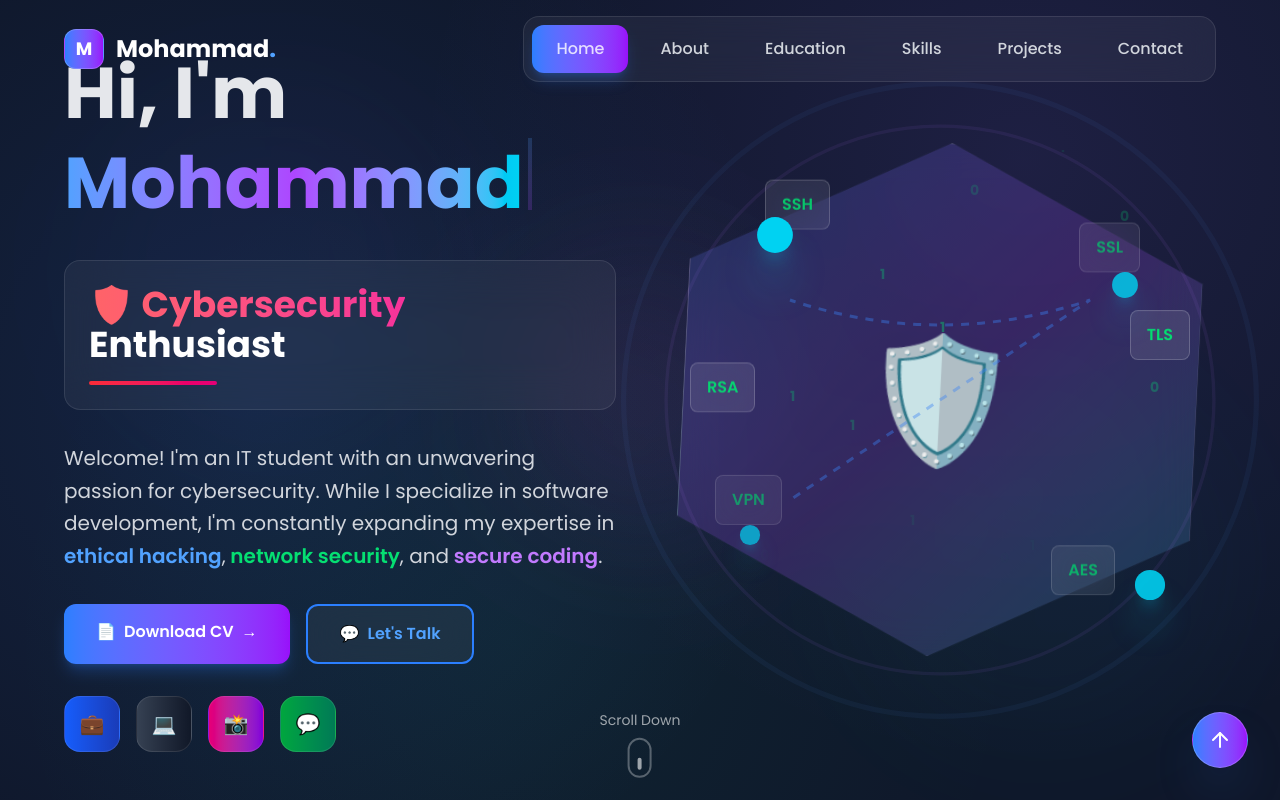
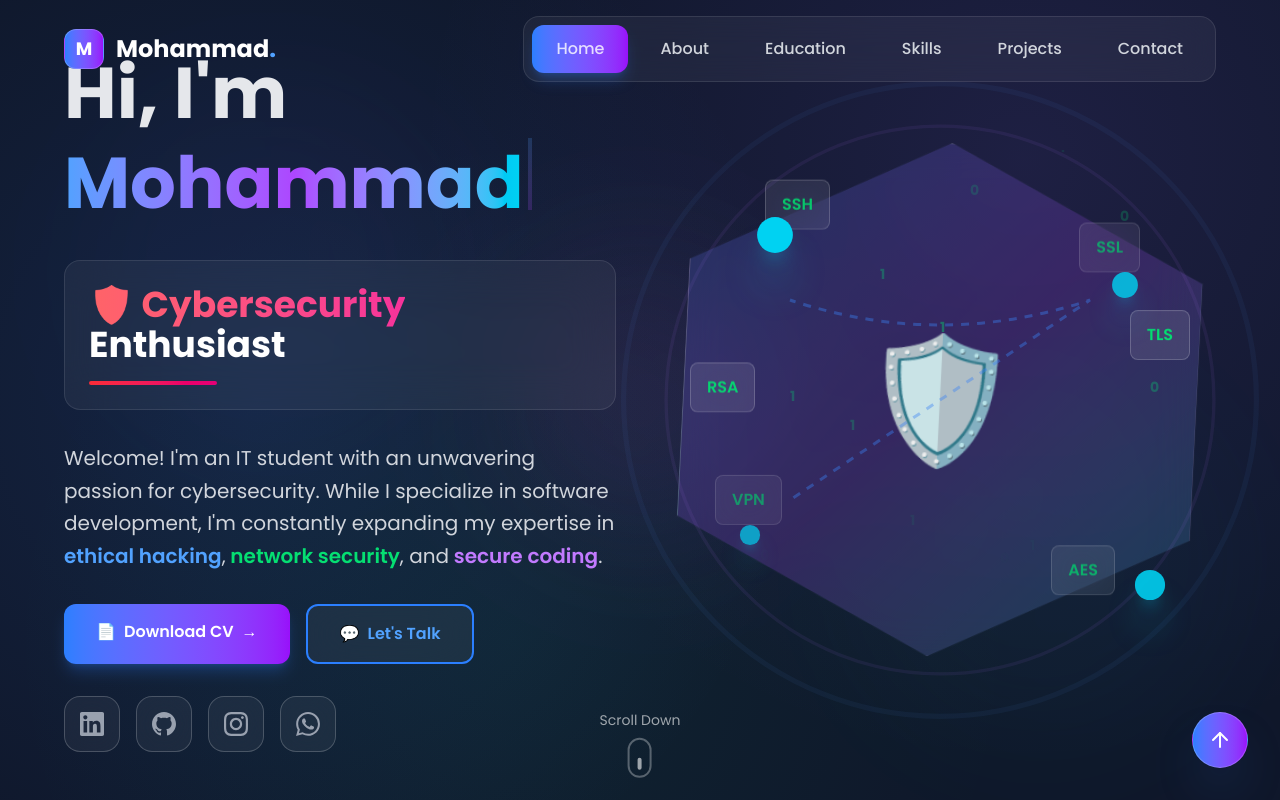
Before and after one commit to Motje3/Portfoliov2, a React (Vite) app in the folder my-portfolio/: page / in a window 1280 px wide. Shown: the top 800 px of the page. Built offline with nearby package versions, Linux system fonts and the light colour scheme.

Commit message:
new home section icons

```diff
--- a/my-portfolio/src/components/HomeSection.tsx
+++ b/my-portfolio/src/components/HomeSection.tsx
@@ -136,26 +136,42 @@ const HomeSection = ({
     {
       name: "LinkedIn",
       url: "https://www.linkedin.com/in/mohammad-falaha-6703091b8",
-      icon: "💼",
-      gradient: "from-blue-600 to-blue-800"
+      icon: (
+        <svg className="w-6 h-6" fill="currentColor" viewBox="0 0 24 24">
+          <path d="M20.447 20.452h-3.554v-5.569c0-1.328-.027-3.037-1.852-3.037-1.853 0-2.136 1.445-2.136 2.939v5.667H9.351V9h3.414v1.561h.046c.477-.9 1.637-1.85 3.37-1.85 3.601 0 4.267 2.37 4.267 5.455v6.286zM5.337 7.433c-1.144 0-2.063-.926-2.063-2.065 0-1.138.92-2.063 2.063-2.063 1.14 0 2.064.925 2.064 2.063 0 1.139-.925 2.065-2.064 2.065zm1.782 13.019H3.555V9h3.564v11.452zM22.225 0H1.771C.792 0 0 .774 0 1.729v20.542C0 23.227.792 24 1.771 24h20.451C23.2 24 24 23.227 24 22.271V1.729C24 .774 23.2 0 22.222 0h.003z"/>
+        </svg>
+      ),
+      hoverColor: "hover:text-blue-400 hover:shadow-blue-400/25"
     },
     {
       name: "GitHub",
       url: "https://github.com/Motje3",
-      icon: "💻",
-      gradient: "from-gray-700 to-gray-900"
+      icon: (
+        <svg className="w-6 h-6" fill="currentColor" viewBox="0 0 24 24">
+          <path d="M12 0c-6.626 0-12 5.373-12 12 0 5.302 3.438 9.8 8.207 11.387.599.111.793-.261.793-.577v-2.234c-3.338.726-4.033-1.416-4.033-1.416-.546-1.387-1.333-1.756-1.333-1.756-1.089-.745.083-.729.083-.729 1.205.084 1.839 1.237 1.839 1.237 1.07 1.834 2.807 1.304 3.492.997.107-.775.418-1.305.762-1.604-2.665-.305-5.467-1.334-5.467-5.931 0-1.311.469-2.381 1.236-3.221-.124-.303-.535-1.524.117-3.176 0 0 1.008-.322 3.301 1.23.957-.266 1.983-.399 3.003-.404 1.02.005 2.047.138 3.006.404 2.291-1.552 3.297-1.23 3.297-1.23.653 1.653.242 2.874.118 3.176.77.84 1.235 1.911 1.235 3.221 0 4.609-2.807 5.624-5.479 5.921.43.372.823 1.102.823 2.222v3.293c0 .319.192.694.801.576 4.765-1.589 8.199-6.086 8.199-11.386 0-6.627-5.373-12-12-12z"/>
+        </svg>
+      ),
+      hoverColor: "hover:text-gray-300 hover:shadow-gray-400/25"
     },
     {
       name: "Instagram",
       url: "https://www.instagram.com/mohammad_mo_o/",
-      icon: "📸",
-      gradient: "from-pink-600 to-purple-700"
+      icon: (
+        <svg className="w-6 h-6" fill="currentColor" viewBox="0 0 24 24">
+          <path d="M12 2.163c3.204 0 3.584.012 4.85.07 3.252.148 4.771 1.691 4.919 4.919.058 1.265.069 1.645.069 4.849 0 3.205-.012 3.584-.069 4.849-.149 3.225-1.664 4.771-4.919 4.919-1.266.058-1.644.07-4.85.07-3.204 0-3.584-.012-4.849-.07-3.26-.149-4.771-1.699-4.919-4.92-.058-1.265-.07-1.644-.07-4.849 0-3.204.013-3.583.07-4.849.149-3.227 1.664-4.771 4.919-4.919 1.266-.057 1.645-.069 4.849-.069zm0-2.163c-3.259 0-3.667.014-4.947.072-4.358.2-6.78 2.618-6.98 6.98-.059 1.281-.073 1.689-.073 4.948 0 3.259.014 3.668.072 4.948.2 4.358 2.618 6.78 6.98 6.98 1.281.058 1.689.072 4.948.072 3.259 0 3.668-.014 4.948-.072 4.354-.2 6.782-2.618 6.979-6.98.059-1.28.073-1.689.073-4.948 0-3.259-.014-3.667-.072-4.947-.196-4.354-2.617-6.78-6.979-6.98-1.281-.059-1.69-.073-4.949-.073zm0 5.838c-3.403 0-6.162 2.759-6.162 6.162s2.759 6.163 6.162 6.163 6.162-2.759 6.162-6.163c0-3.403-2.759-6.162-6.162-6.162zm0 10.162c-2.209 0-4-1.79-4-4 0-2.209 1.791-4 4-4s4 1.791 4 4c0 2.21-1.791 4-4 4zm6.406-11.845c-.796 0-1.441.645-1.441 1.44s.645 1.44 1.441 1.44c.795 0 1.439-.645 1.439-1.44s-.644-1.44-1.439-1.44z"/>
+        </svg>
+      ),
+      hoverColor: "hover:text-pink-400 hover:shadow-pink-400/25"
     },
     {
       name: "WhatsApp",
       url: "https://wa.me/+31686336164",
-      icon: "💬",
-      gradient: "from-green-600 to-emerald-700"
+      icon: (
+        <svg className="w-6 h-6" fill="currentColor" viewBox="0 0 24 24">
+          <path d="M17.472 14.382c-.297-.149-1.758-.867-2.03-.967-.273-.099-.471-.148-.67.15-.197.297-.767.966-.94 1.164-.173.199-.347.223-.644.075-.297-.15-1.255-.463-2.39-1.475-.883-.788-1.48-1.761-1.653-2.059-.173-.297-.018-.458.13-.606.134-.133.298-.347.446-.52.149-.174.198-.298.298-.497.099-.198.05-.371-.025-.52-.075-.149-.669-1.612-.916-2.207-.242-.579-.487-.5-.669-.51-.173-.008-.371-.01-.57-.01-.198 0-.52.074-.792.372-.272.297-1.04 1.016-1.04 2.479 0 1.462 1.065 2.875 1.213 3.074.149.198 2.096 3.2 5.077 4.487.709.306 1.262.489 1.694.625.712.227 1.36.195 1.871.118.571-.085 1.758-.719 2.006-1.413.248-.694.248-1.289.173-1.413-.074-.124-.272-.198-.57-.347m-5.421 7.403h-.004a9.87 9.87 0 01-5.031-1.378l-.361-.214-3.741.982.998-3.648-.235-.374a9.86 9.86 0 01-1.51-5.26c.001-5.45 4.436-9.884 9.888-9.884 2.64 0 5.122 1.03 6.988 2.898a9.825 9.825 0 012.893 6.994c-.003 5.45-4.437 9.884-9.885 9.884m8.413-18.297A11.815 11.815 0 0012.05 0C5.495 0 .16 5.335.157 11.892c0 2.096.547 4.142 1.588 5.945L.057 24l6.305-1.654a11.882 11.882 0 005.683 1.448h.005c6.554 0 11.890-5.335 11.893-11.893A11.821 11.821 0 0020.484 3.488"/>
+        </svg>
+      ),
+      hoverColor: "hover:text-green-400 hover:shadow-green-400/25"
     }
   ];
 
@@ -309,16 +325,27 @@ const HomeSection = ({
                 href={social.url}
                 target="_blank"
                 rel="noopener noreferrer"
-                className={`group w-14 h-14 bg-gradient-to-r ${social.gradient} rounded-2xl flex items-center justify-center text-white font-semibold transition-all duration-300 hover:shadow-lg hover:shadow-black/25 backdrop-blur-xl border border-white/10`}
-                whileHover={{ scale: 1.1, y: -3 }}
+                className={`group w-14 h-14 bg-white/5 backdrop-blur-xl border border-white/20 rounded-2xl flex items-center justify-center text-gray-400 transition-all duration-300 hover:bg-white/10 hover:border-white/30 hover:shadow-lg ${social.hoverColor}`}
+                whileHover={{
+                  scale: 1.1,
+                  y: -3,
+                  rotate: [0, -5, 5, 0]
+                }}
                 whileTap={{ scale: 0.95 }}
                 initial={{ opacity: 0, y: 20 }}
                 animate={{ opacity: 1, y: 0 }}
                 transition={{ duration: 0.5, delay: 0.8 + index * 0.1 }}
               >
-                <span className="text-xl group-hover:scale-110 transition-transform duration-200">
+                <motion.div
+                  className="group-hover:scale-110 transition-transform duration-200"
+                  whileHover={{ rotate: 360 }}
+                  transition={{ duration: 0.6 }}
+                >
                   {social.icon}
-                </span>
+                </motion.div>
+
+                {/* Hover glow effect */}
+                <div className="absolute inset-0 rounded-2xl opacity-0 group-hover:opacity-100 transition-opacity duration-300 bg-gradient-to-r from-transparent via-white/5 to-transparent"></div>
               </motion.a>
             ))}
           </motion.div>
```
